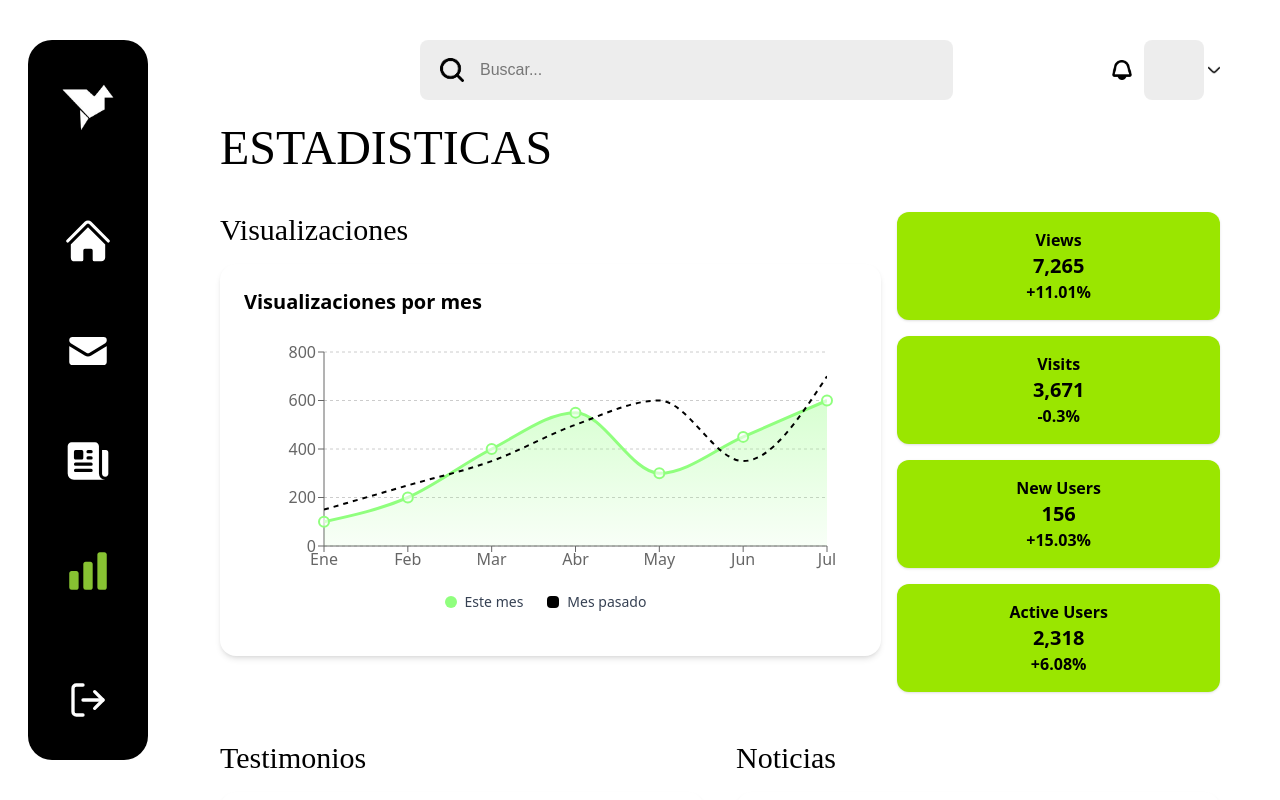
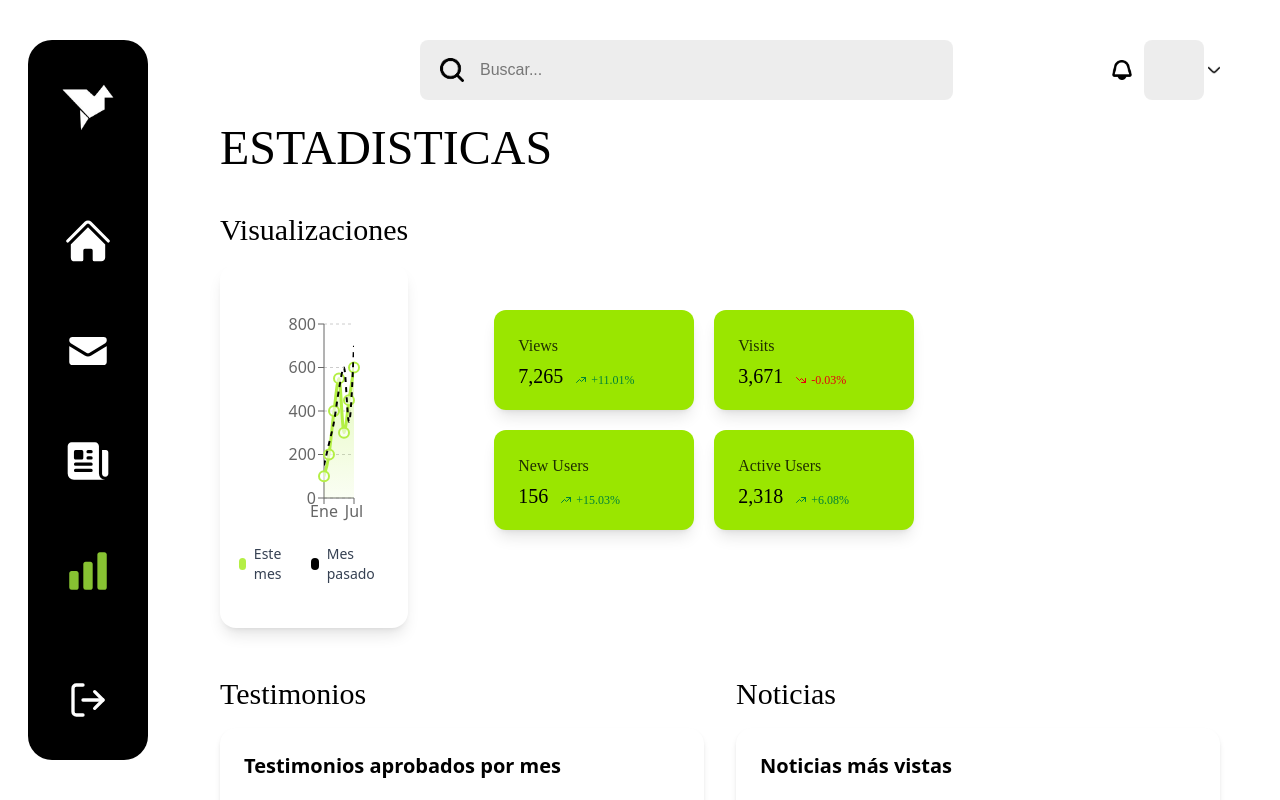
Before and after one commit to Juan-Lozano-M/GODPROYECTO, a React (Vite) app: page /statics in a window 1280 px wide. Shown: the top 800 px of the page. Built offline with nearby package versions, Linux system fonts and the light colour scheme; a web font is replaced by a local one.

Commit message:
Cambios 29 de mayo

```diff
--- a/src/components/admin/ButtonStatics.jsx
+++ b/src/components/admin/ButtonStatics.jsx
@@ -5,37 +5,74 @@ const stats = [
     title: "Views",
     value: "7,265",
     percentage: "+11.01%",
+    isPositive: true,
   },
   {
     title: "Visits",
     value: "3,671",
-    percentage: "-0.3%",
+    percentage: "-0.03%",
+    isPositive: false,
   },
   {
     title: "New Users",
     value: "156",
     percentage: "+15.03%",
+    isPositive: true,
   },
   {
     title: "Active Users",
     value: "2,318",
     percentage: "+6.08%",
+    isPositive: true,
   },
 ];
 
 export default function ButtonStatics() {
   return (
-    <div className="grid grid-cols-2 gap-4 lg:grid-cols-1">
+    <div className="w-full">
+      {/* Contenedor principal con flexbox */}
+      <div className="flex flex-wrap gap-5 justify-center max-w-md mx-auto">
         {stats.map((stat, index) => (
           <div
             key={index}
-          className="p-4 rounded-xl shadow bg-lime-400 text-black font-semibold flex flex-col items-center justify-center"
+            className="bg-lime-400 rounded-xl p-6 shadow-lg hover:shadow-xl transition-shadow duration-300 flex flex-col justify-between w-50 h-25"
           >
-          <p>{stat.title}</p>
-          <p className="text-xl font-bold">{stat.value}</p>
-          <p>{stat.percentage}</p>
+            {/* Título */}
+            <div className="mb-1">
+              <h3 className="text-black font-adlam text-[16px] opacity-80">
+                {stat.title}
+              </h3>
+            </div>
+
+            {/* Valor principal */}
+            <div className="flex gap-3">
+              <div className="mb-2">
+                <p className="text-black text-xl font-adlam">
+                  {stat.value}
+                </p>
+              </div>
+
+              {/* Porcentaje con ícono */}
+              <div className="flex items-center justify-center">
+                <span className={`text-xs font-adlam flex items-center ${
+                  stat.isPositive ? 'text-green-700' : 'text-red-600'
+                }`}>
+                  {stat.isPositive ? (
+                    <svg className="w-3 h-3 mr-1" fill="none" stroke="currentColor" viewBox="0 0 24 24">
+                      <path strokeLinecap="round" strokeLinejoin="round" strokeWidth={2} d="M13 7h8m0 0v8m0-8l-8 8-4-4-6 6" />
+                    </svg>
+                  ) : (
+                    <svg className="w-3 h-3 mr-1" fill="none" stroke="currentColor" viewBox="0 0 24 24">
+                      <path strokeLinecap="round" strokeLinejoin="round" strokeWidth={2} d="M13 17h8m0 0V9m0 8l-8-8-4 4-6-6" />
+                    </svg>
+                  )}
+                  {stat.percentage}
+                </span>
+              </div>
+            </div>
           </div>
         ))}
       </div>
+    </div>
   );
 }
--- a/src/components/admin/StaticsViews.jsx
+++ b/src/components/admin/StaticsViews.jsx
@@ -58,13 +58,13 @@ const StaticsViews = ({
   title = "Visualizaciones por mes",
   data = visualizacionesData,
   highlightPoint = { mes: "Jun", valor: 550 },
-  color = "#90ff7e"
+  color = "#B4EF45", // Color por defecto
 }) => {
   const gradientId = `gradiente-${title.toLowerCase().replace(/\s+/g, '-')}`;
 
   return (
-    <div className="bg-white rounded-2xl p-6 shadow-md">
-      <h2 className="text-xl font-bold mb-4">{title}</h2>
+    <div className="bg-white rounded-2xl p-6 shadow-lg 2xl:w-180">
+      <h2 className="text-xl font-bold mb-4"></h2>
 
       <ResponsiveContainer width="100%" height={300}>
         <AreaChart
--- a/src/pages/Admin/Statics.jsx
+++ b/src/pages/Admin/Statics.jsx
@@ -51,11 +51,11 @@ export default function Statics() {
         </div>
 
         {/* Contenedor principal de estadísticas */}
-        <div className="max-w-7xl mx-auto mt-10">
-
-          {/* Contenedor para gráfica de Visualizaciones + Botones */}
-          <div className="grid grid-cols-1 lg:grid-cols-3 gap-4 mb-12">
-            <div className="lg:col-span-2">
+        <div className="w-full mt-10">
+          {/* Sección superior: Gráfica de Visualizaciones + Tarjetas de estadísticas */}
+          <div className="flex flex-col lg:flex-row gap-8 mb-12">
+            {/* Gráfica de Visualizaciones */}
+            <div className="flex flex-col">
               <h2 className="mb-4 font-adlam text-3xl">Visualizaciones</h2>
               <StaticsViews
                 title="Visualizaciones por mes"
@@ -63,21 +63,26 @@ export default function Statics() {
                 highlightPoint={{ mes: "Abr", valor: 550 }}
               />
             </div>
-            <div>
+
+            {/* Tarjetas de estadísticas */}
+            <div className="flex justify-center items-center ml-10">
               <ButtonStatics />
             </div>
           </div>
 
-          {/* Grid para Testimonios y Noticias lado a lado */}
-          <div className="grid grid-cols-1 lg:grid-cols-2 gap-8">
-            <div>
+          {/* Sección inferior: Testimonios y Noticias lado a lado */}
+          <div className="flex flex-col lg:flex-row gap-8">
+            {/* Testimonios */}
+            <div className="flex-1">
               <h2 className="mb-4 font-adlam text-3xl">Testimonios</h2>
               <StaticsTestimonial
                 title="Testimonios aprobados por mes"
                 data={testimoniosData}
               />
             </div>
-            <div>
+
+            {/* Noticias */}
+            <div className="flex-1">
               <h2 className="mb-4 font-adlam text-3xl">Noticias</h2>
               <StaticsNotice
                 title="Noticias más vistas"
@@ -85,7 +90,6 @@ export default function Statics() {
               />
             </div>
           </div>
-
         </div>
       </main>
     </div>
```
Lines whose indentation alone changed are shown as unchanged.
